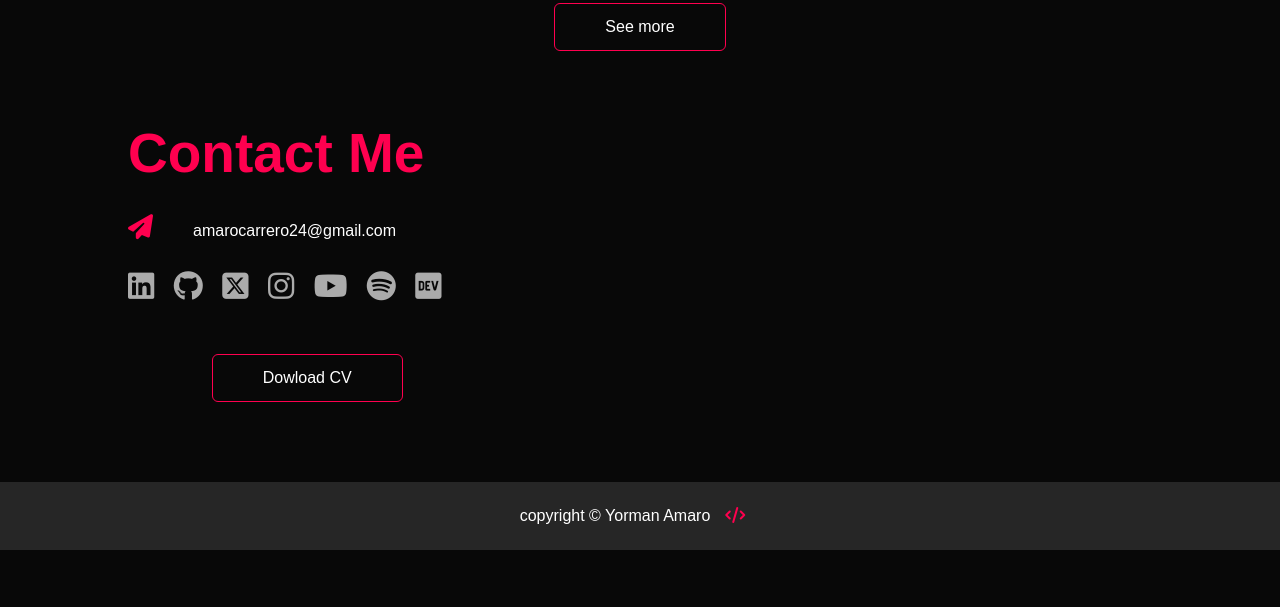
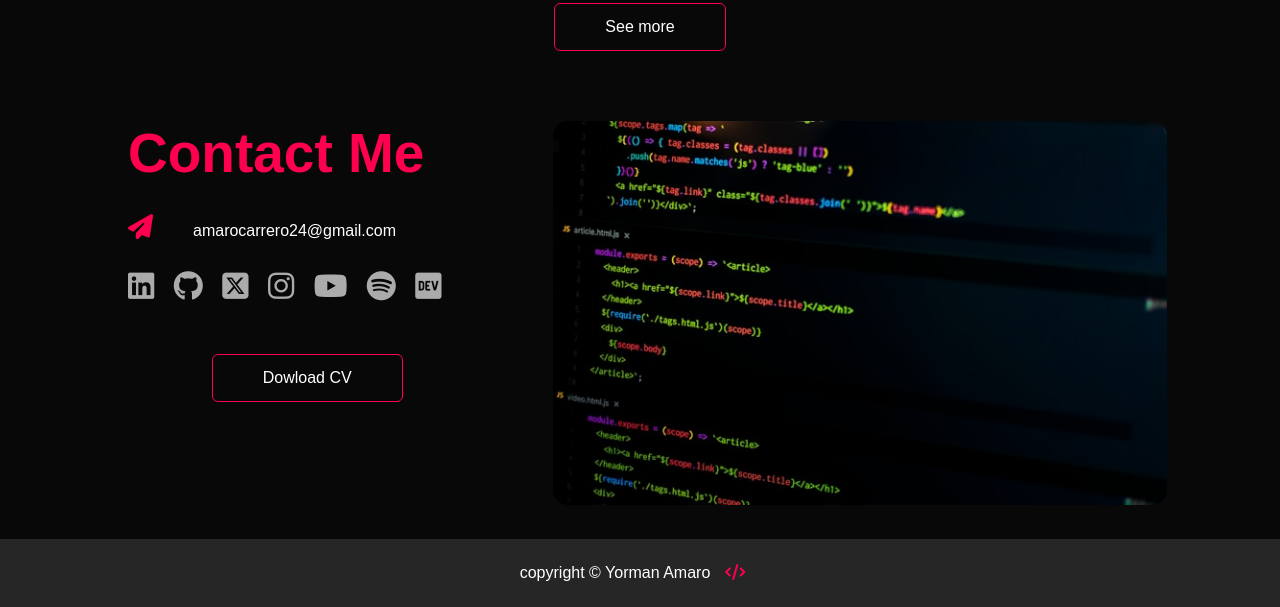
Before and after one commit to yormanamaro/YA-Personal-Web, a plain HTML site: page index.html in a window 1280 px wide. Shown: the part 2874-3481 px from the top of the page. Before the commit the page ends 3424 px from the top, so only its background shows below. Drawn offline with Linux system fonts and the light colour scheme.

Commit message:
Img final

```diff
--- a/index.html
+++ b/index.html
@@ -148,6 +148,11 @@
                     </div>
                     <a href="https://drive.google.com/file/d/1bkiEF_w770wBp_hD2C6Zff9Z1JK7ekko/view?usp=drive_link" target="_blank" class="btn btn2">Dowload CV</a>
                 </div>
+                <div class="contact-right">
+                    <div class="about-col-1">
+                        <img src="./asset/imgfinal.jpg">
+                    </div>
+                </div>
             </div>
         </div>
         <div class="copyright">
@@ -156,6 +161,5 @@
     </div>
 
 <script src="./select-about.js"></script>
-
 </body>
 </html>
```
Also changed, not shown: asset/imgfinal.jpg (added).
